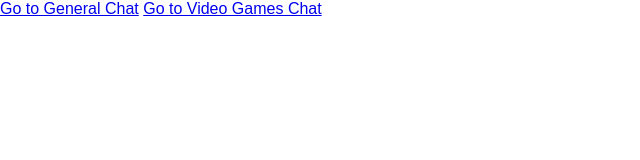
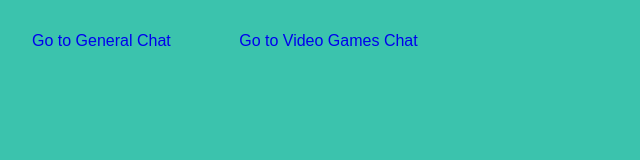
Before and after one commit to lmc110/web-chat, a website: page public/landing.html in a window 1280 px wide. Shown: the whole page, without its empty margins (0-640 px from the left). Drawn offline with nearby package versions, Linux system fonts and the light colour scheme.

Commit message:
create stylesheet for landing page

```diff
--- /dev/null
+++ b/public/landing.css
@@ -0,0 +1,17 @@
+body {
+  background-color: #3bc3ad;
+}
+
+a {
+  text-decoration: none;
+}
+
+a:visited {
+  text-decoration: none;
+}
+
+.chat-link {
+  padding: 2em;
+  display: inline-block;
+
+}
--- a/public/landing.html
+++ b/public/landing.html
@@ -5,11 +5,15 @@
     <link rel="stylesheet" href="https://cdnjs.cloudflare.com/ajax/libs/pure/0.6.2/pure-min.css">
     <link rel="stylesheet" href="https://maxcdn.bootstrapcdn.com/font-awesome/4.5.0/css/font-awesome.min.css">
     <link rel="stylesheet" href="https://cdnjs.cloudflare.com/ajax/libs/pure/0.6.2/grids-responsive-min.css">
+    <link rel="stylesheet" href="landing.css" />
   </head>
   <body>
-    <a href="/general.html">Go to General Chat</a>
-    <a href="/videogames.html">Go to Video Games Chat</a>
-
+    <div id="generalchat-link" class="chat-link">
+      <a href="/general.html">Go to General Chat</a>
+    </div>
+    <div id="videogameschat-link" class="chat-link">
+      <a href="/videogames.html">Go to Video Games Chat</a>
+    </div>
 
     <script src="https://code.jquery.com/jquery-3.1.1.min.js"></script>
 
```
